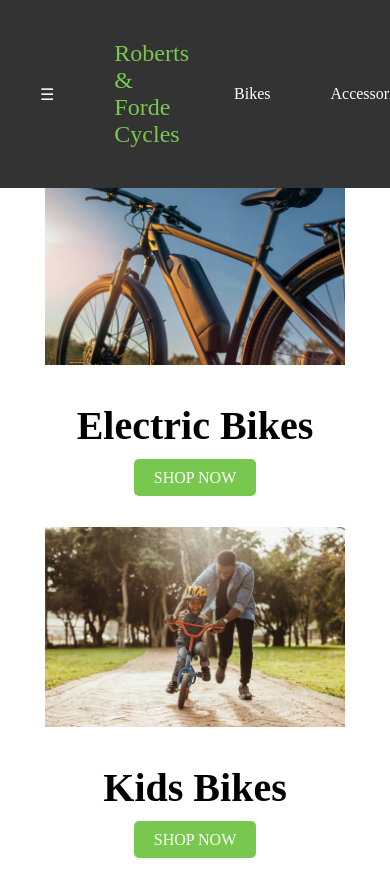
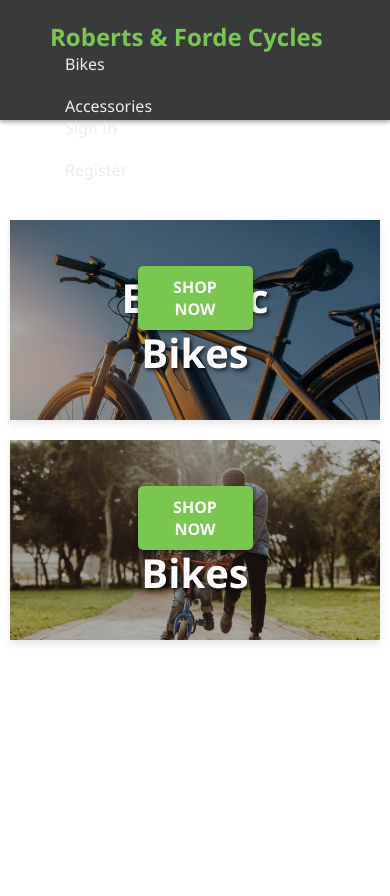
Before and after one commit to FordeTimmy/ppit, a React (Create React App) app: page /home in a window 390 px wide. Shown: the top 896 px of the page. After the commit the page ends 844 px from the top, so only its background shows below. Built offline with nearby package versions, Linux system fonts and the light colour scheme.

Commit message:
fixed navbar and homepage styles

```diff
--- a/src/App.js
+++ b/src/App.js
@@ -1,23 +1,35 @@
 import React from 'react';
-import { BrowserRouter as Router, Routes, Route } from 'react-router-dom';
+import { BrowserRouter as Router, Routes, Route, useLocation } from 'react-router-dom';
 import Login from './components/login';
-import Home from './components/home'; // Corrected import path
+import Home from './components/home';
 import ElectricBikeList from './components/ElectricBikeList';
 import BikeDetails from './components/BikeDetails';
-import KidsBikeList from './components/KidsBikeList'; // Import KidsBikeList component
-import KidsBikeDetails from './components/KidsBikeDetails'; // Import KidsBikeDetails component
+import KidsBikeList from './components/KidsBikeList';
+import KidsBikeDetails from './components/KidsBikeDetails';
+import Navbar from './components/Navbar'; // Import the Navbar
+
+const AppWrapper = () => {
+  const location = useLocation(); // Get the current location
+
+  return (
+    <>
+      {location.pathname !== '/' && <Navbar />} {/* Conditionally render the Navbar */}
+      <Routes>
+        <Route path="/" element={<Login />} />
+        <Route path="/home" element={<Home />} />
+        <Route path="/Electricbikes" element={<ElectricBikeList />} />
+        <Route path="/Electricbikes/:id" element={<BikeDetails />} />
+        <Route path="/Kidsbikes" element={<KidsBikeList />} />
+        <Route path="/Kidsbikes/:id" element={<KidsBikeDetails />} />
+      </Routes>
+    </>
+  );
+};
 
 function App() {
   return (
     <Router>
-      <Routes>
-        <Route path="/" element={<Login />} />
-        <Route path="/home" element={<Home />} /> {/* Updated route for Home */}
-        <Route path="/Electricbikes" element={<ElectricBikeList />} />
-        <Route path="/Electricbikes/:id" element={<BikeDetails />} />
-        <Route path="/Kidsbikes" element={<KidsBikeList />} /> {/* Route for KidsBikeList */}
-        <Route path="/Kidsbikes/:id" element={<KidsBikeDetails />} /> {/* Route for KidsBikeDetails */}
-      </Routes>
+      <AppWrapper />
     </Router>
   );
 }
--- a/src/components/Navbar.js
+++ b/src/components/Navbar.js
@@ -1,45 +1,32 @@
-import React, { useState } from 'react';
+import React from 'react';
 import { Link } from 'react-router-dom';
 import './styles.css';
 
 const Navbar = () => {
-  const [isOpen, setIsOpen] = useState(false);
-
-  const toggleSidebar = () => {
-    setIsOpen(!isOpen);
-  };
-
   return (
     <>
-      <header className={`navbar-header ${isOpen ? 'header-shift' : ''}`}>
-        <div className="hamburger-menu" onClick={toggleSidebar}>
-          ☰
-        </div>
-        <Link to="/" className="brand-logo">Roberts & Forde Cycles</Link>
+      <header className="navbar-header">
+        <Link to="/home" className="brand-logo">Roberts & Forde Cycles</Link>
+        <div className="nav-container"> {/* Wrapper for nav links and register items */}
           <ul className="nav-links">
+            {/* Your other nav items here */}
             <li className="nav-item">
               <Link to="/bikes" className="nav-link">Bikes</Link>
             </li>
             <li className="nav-item">
               <Link to="/accessories" className="nav-link">Accessories</Link>
             </li>
-          {/* ... other links ... */}
+          </ul>
+          <ul className="nav-links register-items"> {/* Separate container for register items */}
             <li className="nav-item">
-            <Link to="/sign-in" className="nav-link">Sign In</Link>
+              <Link to="/" className="nav-link">Sign In</Link>
             </li>
             <li className="nav-item">
               <Link to="/register" className="nav-link">Register</Link>
             </li>
           </ul>
+        </div>
       </header>
-      <aside className={`sidebar ${isOpen ? 'open' : ''}`}>
-
-        <ul className="sidebar-links">
-          <li><Link to="/home">Home</Link></li>
-          {/* ... other sidebar links ... */}
-        </ul>
-      </aside>
-
     </>
   );
 };
--- a/src/components/styles.css
+++ b/src/components/styles.css
@@ -1,152 +1,220 @@
-/* Reset margin and padding for body to ensure no space around the edges */
 body, html {
   margin: 0;
-  padding: 0;
+  padding-top: 60px;
   box-sizing: border-box;
+  font-family: 'Segoe UI', Tahoma, Geneva, Verdana, sans-serif;
 }
 
-/* Ensure all elements consider border and padding in their box-sizing */
-*, *::before, *::after {
-  box-sizing: inherit;
-}
-
-/* Navbar Styles */
 .navbar-header {
   display: flex;
   align-items: center;
-  justify-content: space-between; /* Adjusted for better alignment */
-  background-color: #333; /* Dark gray for the header */
-  color: white;
-  padding: 0 20px;
+  justify-content: space-between;
+  background-color: #393a3a;
+  color: #ecf0f1;
+  padding: 0 50px;
   position: fixed;
   top: 0;
-  width: 100%;
-  transition: transform 0.3s ease; /* Smooth transition for the sidebar */
-  z-index: 5;
+  left: 0;
+  right: 0;
+  height: 100px;
+  box-shadow: 0 2px 5px rgba(0, 0, 0, 0.2);
+  z-index: 1000;
 }
 
-.hamburger-menu {
-  padding: 20px;
-  cursor: pointer;
-  z-index: 6; /* Ensure it's above the sidebar */
-  display: flex; /* Show hamburger icon */
+.brand-logo {
+  color: #78C850;
+  text-decoration: none;
+  font-size: 1.5em;
+  font-weight: bold;
+  padding: 0;
+  transition: color 0.3s ease;
 }
 
-/* Adjust brand logo to be in the middle when the sidebar is not open */
-.brand-logo {
-  padding: 40px;
-  color: #78C850; /* Green theme */
-  text-decoration: none;
-  font-size: 24px;
-  z-index: 2; /* Ensure clickable over sidebar */
-  transition: transform 0.3s ease;
+.brand-logo:hover {
+  color: #31810a;
 }
 
+.nav-container {
+  display: flex;
+  justify-content: space-between;
+  align-items: center;
+  width: 100%;
+}
 
-.nav-links {
+.nav-links,
+.register-items {
   list-style: none;
   display: flex;
-  gap: 50px; /* Spacing between nav items */
-  align-items: center;
-  justify-content: center; /* Center align the links */
-  flex: 1; /* Allow links to take up available space */
+  gap: 20px;
+  margin: 0;
   padding: 0;
 }
 
 .nav-item {
-  padding: 5px;
+  transition: background-color 0.3s ease;
 }
 
 .nav-link {
-  color: white;
+  color: #ecf0f1;
   text-decoration: none;
+  padding: 10px 15px;
+  border-radius: 4px;
 }
 
 .nav-link:hover {
-  text-decoration: underline;
+  background-color: #87c06a;
+  color: #ffffff;
 }
 
-/* Sidebar Styles */
-.sidebar {
-  background-color: #222; /* Slightly darker shade for the sidebar */
-  width: 200px;
-  height: 100%;
-  position: fixed;
-  top: 0;
-  left: -200px; /* Start off-screen */
-  transition: left 0.3s ease;
-  z-index: 4;
-  padding-top: 100px; /* Make space for the top part of the header */
+.register-items {
+  margin-left: auto;
 }
 
-.sidebar.open {
-  left: 0; /* Slide in */
+@media (max-width: 768px) {
+  .navbar-header {
+    flex-direction: column;
+    align-items: flex-start;
+    padding-top: 20px;
+  }
+  .nav-container {
+    flex-direction: column;
+    align-items: flex-start;
+    width: auto;
+  }
+  .nav-links {
+    flex-direction: column;
+    align-items: flex-start;
+    width: 100%;
+  }
+  .nav-link {
+    width: 100%;
+    text-align: left;
+  }
+  .register-items {
+    flex-direction: column;
+    align-items: flex-start;
+    width: 100%;
+  }
+  .register-item {
+    margin-left: 0;
+  }
 }
 
-.sidebar-links {
-  list-style: none;
-  padding: 0;
+button, input, select, textarea {
+  font-family: inherit;
+  font-size: 100%;
 }
 
-.sidebar-links li a {
-  color: white;
-  text-decoration: none;
-  display: block;
-  padding: 10px 20px;
-  transition: background-color 0.3s;
-}
-
-.sidebar-links li a:hover {
-  background-color: #555; /* Lighter gray for hover effect */
-}
-
-/* Content Shift when Sidebar is open */
-.content-shift {
-  margin-left: 200px; /* Shift content by the sidebar's width */
+a, button, input {
+  -webkit-tap-highlight-color: transparent;
 }
 
 .home-page-container {
-  margin-top: 80px; /* Adjust margin totest prevent content from being hidden behind Navbar */
-  transition: margin-left 0.6s;
-  min-height: 100vh;
+  padding-top: 100px;
   display: flex;
-  flex-direction: column;
-  align-items: center;
-  justify-content: flex-start;
-  padding: 50px;
+  flex-wrap: wrap;
+  justify-content: center;
+  gap: 20px;
 }
 
-/* Product List Styles */
 .product-list {
   display: flex;
   flex-wrap: wrap;
   justify-content: center;
   gap: 20px;
-  padding: 20px;
-  box-sizing: border-box;
+  margin: 0 auto;
+  max-width: 1200px;
 }
 
 .product-item {
-  width: 300px;
-  margin-bottom: 20px;
-  text-align: center;
+  position: relative;
+  margin: 0;
+  box-shadow: 0 4px 8px rgba(0, 0, 0, 0.1);
+  overflow: hidden;
+  background: #000;
 }
 
-.product-image {
+.product-item::before {
+  content: '';
+  position: absolute;
+  top: 0;
+  left: 0;
+  right: 0;
+  bottom: 0;
+  background: rgba(0, 0, 0, 0.3);
+  z-index: 1;
+}
+
+.product-item img {
   width: 100%;
+  height: auto;
+  transition: transform 0.3s ease;
+}
 
+.product-item:hover img {
+  transform: scale(1.05);
+}
+
+.product-info,
+.btn.shop-now {
+  position: absolute;
+  bottom: 50px;
+  left: 50%;
+  transform: translateX(-50%);
+  z-index: 3;
 }
 
 .product-info {
-  padding: 0px;
+  position: absolute;
+  bottom: 20%;
+  left: 50%;
+  transform: translateX(-50%);
+  text-align: center;
+  z-index: 3;
+}
+
+.product-info h2 {
+  margin-bottom:0px;
+  color: white;
+  text-shadow: 2px 2px 4px rgba(0, 0, 0, 0.8);
 }
 
 .btn.shop-now {
-  background-color: #78C850; /* Green theme */
+  display: inline-block;
+  background-color: #78C850;
+  width: 75px;
+  padding: 10px 20px;
   color: white;
-  border: none;
-  padding: 10px 20px;
+  border-radius: 5px;
   cursor: pointer;
   text-transform: uppercase;
+  font-weight: bold;
   text-decoration: none;
+  box-shadow: 0 2px 4px rgba(0, 0, 0, 0.5);
+  z-index: 3;
 }
+
+.btn.shop-now:hover {
+  background-color: #66a344;
+}
+
+@media (min-width: 1200px) {
+  .product-item {
+    width: calc(50% - 20px);
+    height: 300px;
+  }
+}
+
+@media (max-width: 1199px) and (min-width: 768px) {
+  .product-item {
+    width: calc(50% - 20px);
+    height: 250px;
+  }
+}
+
+@media (max-width: 767px) {
+  .product-item {
+    width: calc(100% - 20px);
+    height: 200px;
+  }
+}
```
Also changed, not shown: src/components/Sidebar.js (+32 -32 lines). Lines whose indentation alone changed are shown as unchanged.
